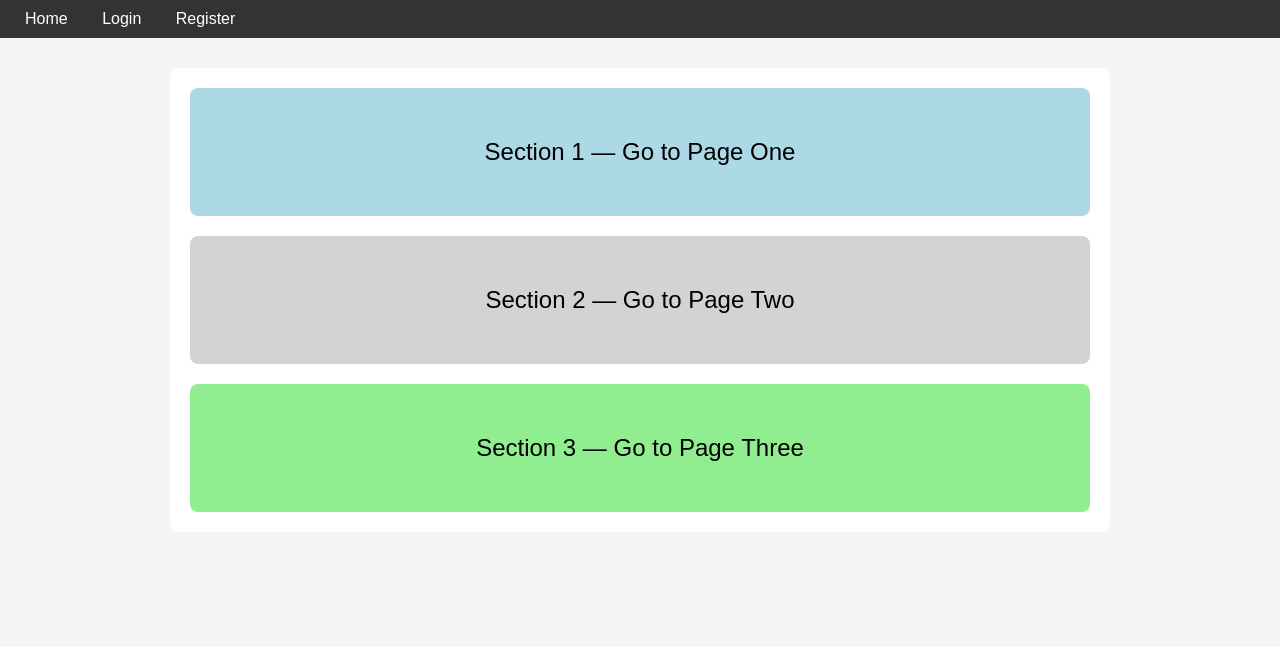
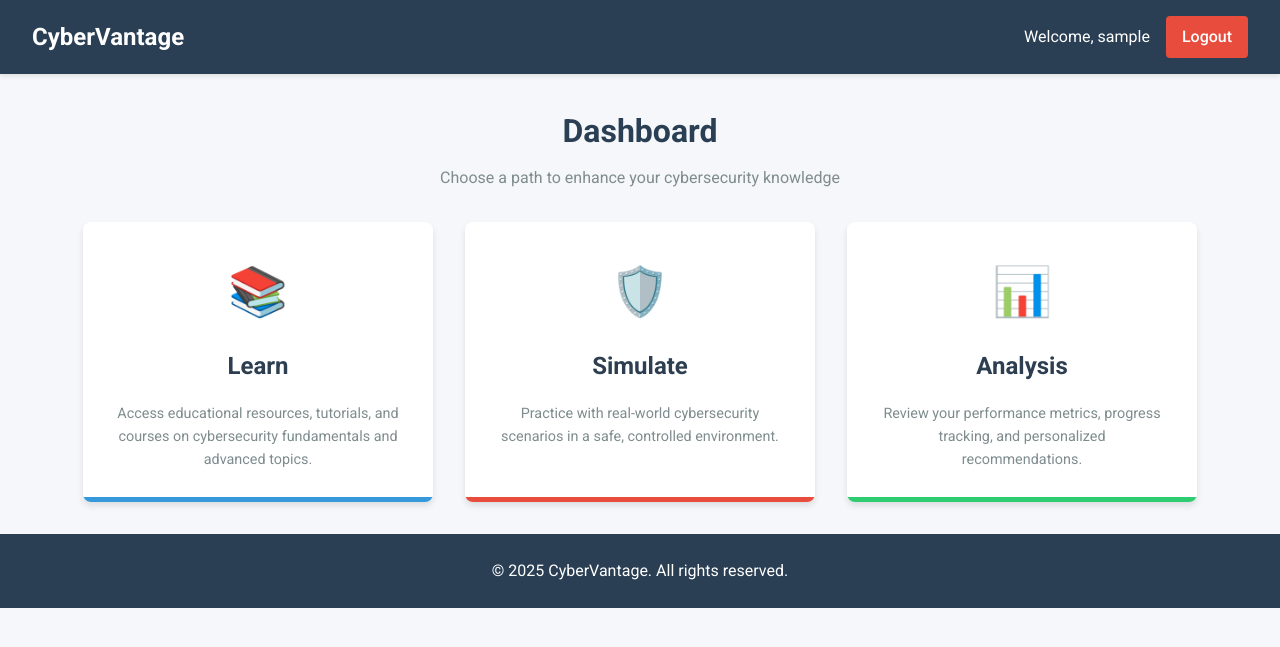
Before and after one commit to ashuthecoder/CyberVantage, a Flask app: template templates/dashboard.html in a window 1280 px wide. Shown: the top 647 px of the page. Run offline with Flask 3, Linux system fonts and the light colour scheme; the template is opened without the code that fills it: most values are stand-ins (such as "Sample title", 1, 10 or a date in 2020); some libraries are stand-ins or nearby versions.

Commit message:
Refactor dashboard layout and enhance interactivity with CSS and JavaScript

```diff
--- /dev/null
+++ b/static/dashboard.css
@@ -0,0 +1,164 @@
+* {
+    margin: 0;
+    padding: 0;
+    box-sizing: border-box;
+    font-family: 'Roboto', sans-serif;
+}
+
+body {
+    background-color: #f5f7fa;
+    color: #333;
+    line-height: 1.6;
+}
+
+header {
+    background-color: #2a3f54;
+    color: white;
+    padding: 1rem 2rem;
+    box-shadow: 0 2px 5px rgba(0, 0, 0, 0.1);
+}
+
+nav {
+    display: flex;
+    justify-content: space-between;
+    align-items: center;
+}
+
+.logo {
+    font-size: 1.5rem;
+    font-weight: 700;
+}
+
+.user-info {
+    display: flex;
+    align-items: center;
+    gap: 1rem;
+}
+
+.logout-btn {
+    background-color: #e74c3c;
+    color: white;
+    padding: 0.5rem 1rem;
+    border-radius: 4px;
+    text-decoration: none;
+    font-weight: 500;
+    transition: background-color 0.3s;
+}
+
+.logout-btn:hover {
+    background-color: #c0392b;
+}
+
+main {
+    max-width: 1200px;
+    margin: 2rem auto;
+    padding: 0 2rem;
+}
+
+h1 {
+    text-align: center;
+    margin-bottom: 0.5rem;
+    color: #2a3f54;
+}
+
+.subtitle {
+    text-align: center;
+    color: #7f8c8d;
+    margin-bottom: 2rem;
+}
+
+.sections-container {
+    display: flex;
+    flex-wrap: wrap;
+    justify-content: center;
+    gap: 2rem;
+}
+
+.section-card {
+    background-color: white;
+    border-radius: 8px;
+    box-shadow: 0 4px 6px rgba(0, 0, 0, 0.1);
+    width: 100%;
+    max-width: 350px;
+    height: 280px;
+    overflow: hidden;
+    transition: transform 0.3s, box-shadow 0.3s;
+    text-decoration: none;
+    color: inherit;
+    position: relative;
+}
+
+.section-card:hover {
+    transform: translateY(-10px);
+    box-shadow: 0 10px 20px rgba(0, 0, 0, 0.2);
+}
+
+.section-card::after {
+    content: '';
+    position: absolute;
+    bottom: 0;
+    left: 0;
+    width: 100%;
+    height: 5px;
+    transition: height 0.3s;
+}
+
+#learn-section::after {
+    background-color: #3498db;
+}
+
+#simulate-section::after {
+    background-color: #e74c3c;
+}
+
+#analysis-section::after {
+    background-color: #2ecc71;
+}
+
+.section-card:hover::after {
+    height: 10px;
+}
+
+.section-content {
+    padding: 2rem;
+    display: flex;
+    flex-direction: column;
+    align-items: center;
+    text-align: center;
+    height: 100%;
+}
+
+.section-icon {
+    font-size: 3rem;
+    margin-bottom: 1rem;
+}
+
+.section-card h2 {
+    margin-bottom: 1rem;
+    color: #2c3e50;
+}
+
+.section-card p {
+    color: #7f8c8d;
+    font-size: 0.9rem;
+}
+
+footer {
+    text-align: center;
+    padding: 1.5rem;
+    background-color: #2a3f54;
+    color: white;
+    margin-top: 2rem;
+}
+
+/* Responsive Design */
+@media (max-width: 768px) {
+    .sections-container {
+        flex-direction: column;
+        align-items: center;
+    }
+
+    .section-card {
+        max-width: 100%;
+    }
+}
--- /dev/null
+++ b/static/dashboard.js
@@ -0,0 +1,27 @@
+document.addEventListener('DOMContentLoaded', function() {
+    // Update username if available from session/local storage
+    const username = localStorage.getItem('username') || sessionStorage.getItem('username');
+    if (username) {
+        document.getElementById('username').textContent = `Welcome, ${username}`;
+    }
+
+    // Add active state for buttons when pressed
+    const sectionCards = document.querySelectorAll('.section-card');
+
+    sectionCards.forEach(card => {
+        card.addEventListener('mousedown', function() {
+            this.style.transform = 'scale(0.98)';
+        });
+
+        card.addEventListener('mouseup', function() {
+            this.style.transform = '';
+        });
+
+        // Optional: Add analytics tracking
+        card.addEventListener('click', function() {
+            const sectionId = this.id;
+            // You can implement analytics tracking here
+            console.log(`User clicked on ${sectionId}`);
+        });
+    });
+});
--- a/templates/dashboard.html
+++ b/templates/dashboard.html
@@ -1,26 +1,58 @@
-{% extends "base.html" %}
-{% block title %}Dashboard{% endblock %}
+<!DOCTYPE html>
+<html lang="en">
+<head>
+    <meta charset="UTF-8">
+    <meta name="viewport" content="width=device-width, initial-scale=1.0">
+    <title>CyberVantage - Dashboard</title>
+    <link rel="stylesheet" href="{{ url_for('static', filename='dashboard.css') }}">
+    <link href="https://fonts.googleapis.com/css2?family=Roboto:wght@300;400;500;700&display=swap" rel="stylesheet">
+</head>
+<body>
+    <header>
+        <nav>
+            <div class="logo">CyberVantage</div>
+            <div class="user-info">
+                <span id="username">Welcome, {{ username }}</span>
+                <a href="{{ url_for('logout') }}" class="logout-btn">Logout</a>
+            </div>
+        </nav>
+    </header>
 
-{% block content %}
-<div style="display: flex; flex-direction: column; gap: 20px;">
+    <main>
+        <h1>Dashboard</h1>
+        <p class="subtitle">Choose a path to enhance your cybersecurity knowledge</p>
 
-    <a href="{{ url_for('page_one') }}" style="text-decoration: none; color: inherit;">
-        <div style="background: lightblue; padding: 50px; text-align: center; font-size: 1.5em; border-radius: 8px; cursor: pointer;">
-            Section 1 — Go to Page One
+        <div class="sections-container">
+            <a href="{{ url_for('learn') }}" class="section-card" id="learn-section">
+                <div class="section-content">
+                    <div class="section-icon">📚</div>
+                    <h2>Learn</h2>
+                    <p>Access educational resources, tutorials, and courses on cybersecurity fundamentals and advanced topics.</p>
                 </div>
             </a>
 
-    <a href="{{ url_for('page_two') }}" style="text-decoration: none; color: inherit;">
-        <div style="background: lightgray; padding: 50px; text-align: center; font-size: 1.5em; border-radius: 8px; cursor: pointer;">
-            Section 2 — Go to Page Two
+            <a href="{{ url_for('simulate') }}" class="section-card" id="simulate-section">
+                <div class="section-content">
+                    <div class="section-icon">🛡️</div>
+                    <h2>Simulate</h2>
+                    <p>Practice with real-world cybersecurity scenarios in a safe, controlled environment.</p>
                 </div>
             </a>
 
-    <a href="{{ url_for('page_three') }}" style="text-decoration: none; color: inherit;">
-        <div style="background: lightgreen; padding: 50px; text-align: center; font-size: 1.5em; border-radius: 8px; cursor: pointer;">
-            Section 3 — Go to Page Three
+            <a href="{{ url_for('analysis') }}" class="section-card" id="analysis-section">
+                <div class="section-content">
+                    <div class="section-icon">📊</div>
+                    <h2>Analysis</h2>
+                    <p>Review your performance metrics, progress tracking, and personalized recommendations.</p>
                 </div>
             </a>
+        </div>
+    </main>
 
-</div>
-{% endblock %}
+    <footer>
+        <p>&copy; 2025 CyberVantage. All rights reserved.</p>
+    </footer>
+
+    <script src="{{ url_for('static', filename='dashboard.js') }}"></script>
+</body>
+</html>
```
Lines whose indentation alone changed are shown as unchanged.
